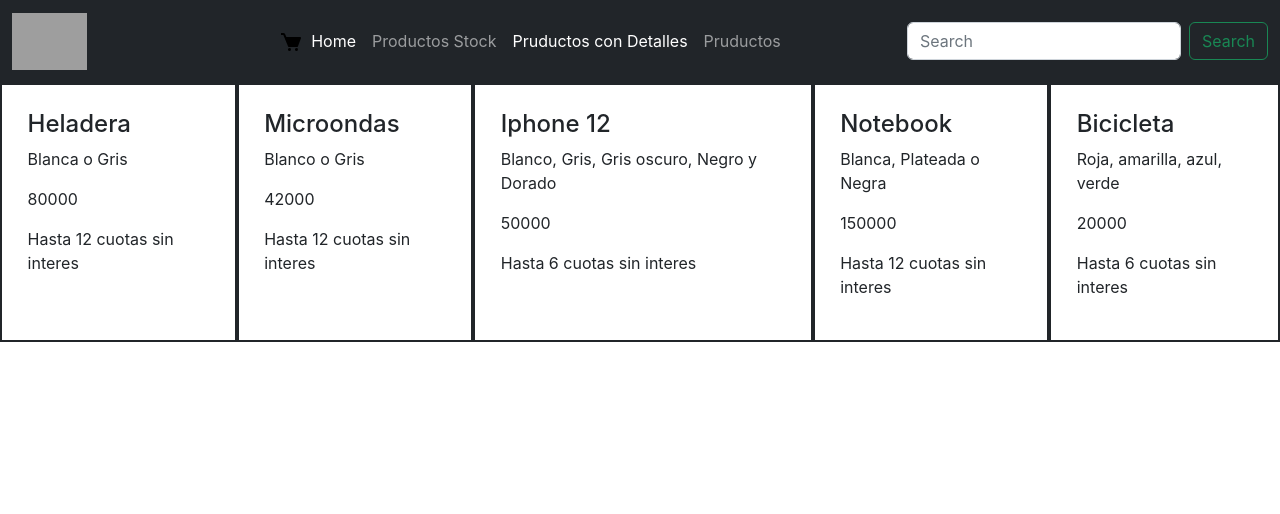
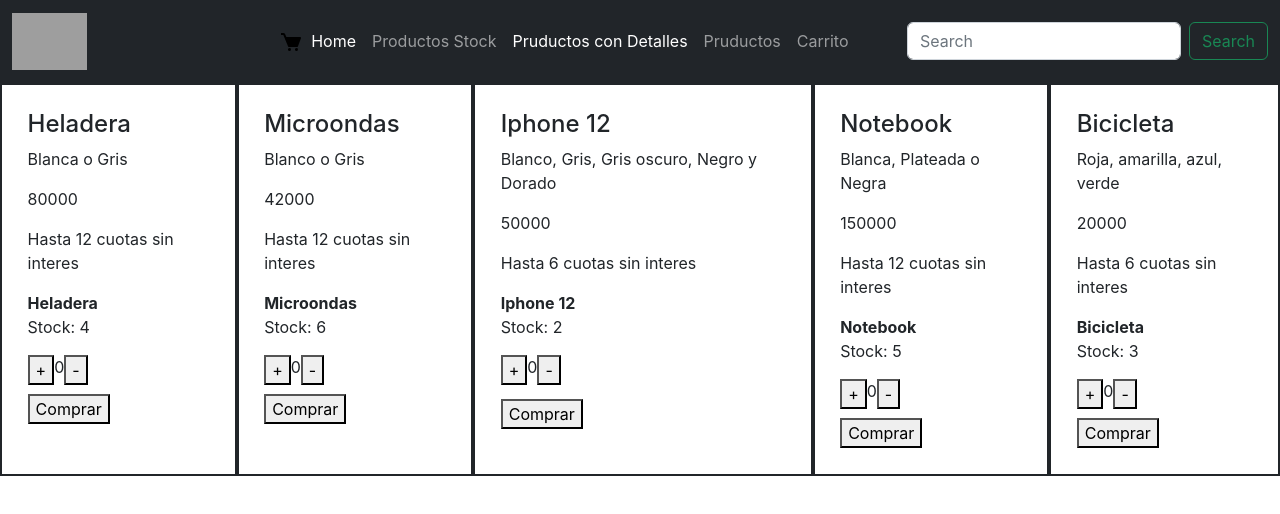
Before and after one commit to JereQ8/Proyecto-React-con-CoderHouse, a React (Create React App) app: page /productosConDetalles in a window 1280 px wide. Shown: the top 514 px of the page. Built offline with nearby package versions, Linux system fonts and the light colour scheme; grey boxes are pictures that could not be loaded.

Commit message:
sincronizarCounter

```diff
--- a/src/App.js
+++ b/src/App.js
@@ -5,6 +5,7 @@ import ContenedorItemsStock from './componentes/ContenedorItemsStock';
 import ItemsList from './componentes/ItemsList';
 import ItemDetailContainer from './componentes/ItemDetailContainer';
 import {BrowserRouter, Route, Routes} from "react-router-dom"
+import Cart from './componentes/Cart';
 
 
 
@@ -20,6 +21,7 @@ function App() {
         <Route path='/productosStock' element={<ContenedorItemsStock/>}/>
         <Route path='/productosConDetalles' element={<ItemDetailContainer />}/>
         <Route path='/ListaProductos' element={<ItemsList/>}/>
+        <Route path='/cart' element={<Cart/>}/>
       </Routes>
 
 
--- /dev/null
+++ b/src/componentes/Cart.jsx
@@ -0,0 +1,11 @@
+import React from 'react'
+
+function Cart() {
+  return (
+    <div>
+        <h1> Cart </h1>
+    </div>
+  )
+}
+
+export default Cart
--- a/src/componentes/ItemCount.jsx
+++ b/src/componentes/ItemCount.jsx
@@ -1,12 +1,14 @@
 import React, { useState } from 'react';
 
 
-function ItemCount({ stock, nombreProducto }) {
+function ItemCount({ stockProducto, nombreProducto, sumarAlCarrito }) {
+
+
 
     const [contador, setContador] = useState(0)
 
     const sumar = () => {
-        if (contador === stock) {
+        if (contador === stockProducto) {
         }
         else {
             setContador(contador + 1)
@@ -25,12 +27,13 @@ function ItemCount({ stock, nombreProducto }) {
     return (
         <div>
             <b>{nombreProducto}</b>
-            <p>Stock: {stock}</p>
+            <p>Stock: {stockProducto}</p>
             <div className='sumadorProductos'>
                 <button onClick={sumar}> + </button>
                 <div> {contador} </div>
                 <button onClick={restar}> - </button>
             </div>
+
         </div>
     )
 }
--- a/src/componentes/ItemDetail.jsx
+++ b/src/componentes/ItemDetail.jsx
@@ -1,12 +1,45 @@
 import "../css/itemDetail.css"
+import ItemCount from "./ItemCount"
+import { useState } from "react"
+import { Link } from "react-router-dom"
 
-function ItemDetail({ nombre, colores, precio, cuotas }) {
+
+const llevarAlCart= ()=>{
+  alert("eso brad")
+}
+
+export function botonLlevarAlCart(){
+  return(
+    <div>
+      <button onClick={llevarAlCart}> Ver Carrito </button>
+    </div>
+  )
+}
+
+function ItemDetail({ nombre, colores, precio, cuotas, stock }) {
+
+  const [comprar, setComprar]= useState(false)
+
+  const sumarAlCarrito= (e)=>{
+    setComprar(true)
+    e.nativeEvent.path[1].innerHTML=""
+  }
+
+
+
   return (
     <div className='item-detail' >
       <h4>{nombre}</h4>
       <p>{colores}</p>
       <p>{precio}</p>
       <p>{cuotas}</p>
+      { comprar
+      ? <Link to="/cart">Terminar compra</Link>
+      : <ItemCount nombreProducto={nombre} stockProducto={stock} sumarAlCarrito={sumarAlCarrito}/>
+      }
+      <div>
+      <button onClick={sumarAlCarrito} style={{"margin-top":"5%"}}> Comprar </button>
+      </div>
     </div>
   )
 }
--- a/src/componentes/ItemDetailContainer.jsx
+++ b/src/componentes/ItemDetailContainer.jsx
@@ -20,6 +20,7 @@ function ItemDetailContainer() {
                         precio: 80000,
                         color:"Blanca o Gris",
                         cuotas:"Hasta 12 cuotas sin interes",
+                        stock:4,
                         id:0
                     },
                     {
@@ -27,12 +28,14 @@ function ItemDetailContainer() {
                         precio: 42000,
                         color:"Blanco o Gris",
                         cuotas:"Hasta 12 cuotas sin interes",
+                        stock:6,
                         id:1
                     },
                     {
                         producto:"Iphone 12",
                         precio: 50000,
                         color:"Blanco, Gris, Gris oscuro, Negro y Dorado",
+                        stock:2,
                         cuotas:"Hasta 6 cuotas sin interes",
                         id:2
                     },
@@ -41,6 +44,7 @@ function ItemDetailContainer() {
                         precio: 150000,
                         color:"Blanca, Plateada o Negra",
                         cuotas:"Hasta 12 cuotas sin interes",
+                        stock:5,
                         id:3
                     },
                     {
@@ -48,10 +52,11 @@ function ItemDetailContainer() {
                         precio: 20000,
                         color:"Roja, amarilla, azul, verde",
                         cuotas:"Hasta 6 cuotas sin interes",
+                        stock:3,
                         id:4
                     }
                 ])
-            },3000)
+            },1000)
 
         })
 
@@ -65,7 +70,7 @@ function ItemDetailContainer() {
     return (
         <div className='cont-item-detail'>
             { contenido ? data.map((producto)=>{
-                return <ItemDetail nombre={producto.producto} colores={producto.color} cuotas={producto.cuotas} precio={producto.precio} key={producto.id}/>
+                return <ItemDetail nombre={producto.producto} colores={producto.color} cuotas={producto.cuotas} precio={producto.precio} stock={producto.stock} key={producto.id}/>
             }) : "Cargando..."}
         </div>
     )
--- a/src/componentes/NavBar.jsx
+++ b/src/componentes/NavBar.jsx
@@ -30,6 +30,9 @@ const logo= 'https://images.ctfassets.net/4cd45et68cgf/7LrExJ6PAj6MSIPkDyCO86/54
               <li className="nav-item">
                 <NavLink className="nav-link" to="/ListaProductos">Pruductos</NavLink>
               </li>
+              <li className="nav-item">
+                <NavLink className="nav-link" to="/cart">Carrito</NavLink>
+              </li>
 
 
             </ul>
--- a/src/helpers/productos.json
+++ b/src/helpers/productos.json
@@ -4,6 +4,7 @@
         "precio": 80000,
         "color":"Blanca o Gris",
         "cuotas":"Hasta 12 cuotas sin interes",
+        "stock":6,
         "id":0
     },
     {
@@ -11,12 +12,14 @@
         "precio": 42000,
         "color":"Blanco o Gris",
         "cuotas":"Hasta 12 cuotas sin interes",
+        "stock":3,
         "id":1
     },
     {
         "producto":"Iphone 12",
         "precio": 50000,
         "color":"Blanco, Gris, Gris oscuro, Negro y Dorado",
+        "stock":8,
         "cuotas":"Hasta 6 cuotas sin interes",
         "id":2
     },
@@ -25,6 +28,7 @@
         "precio": 150000,
         "color":"Blanca, Plateada o Negra",
         "cuotas":"Hasta 12 cuotas sin interes",
+        "stock":2,
         "id":3
     },
     {
@@ -32,6 +36,7 @@
         "precio": 20000,
         "color":"Roja, amarilla, azul, verde",
         "cuotas":"Hasta 6 cuotas sin interes",
+        "stock":1,
         "id":4
     }
 ]
```
